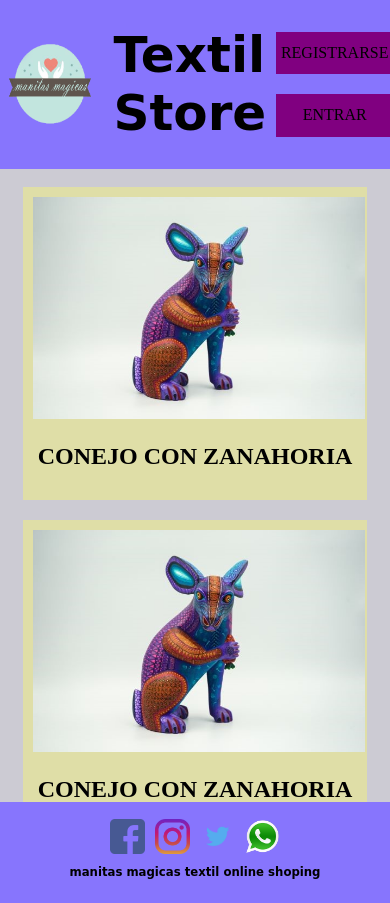
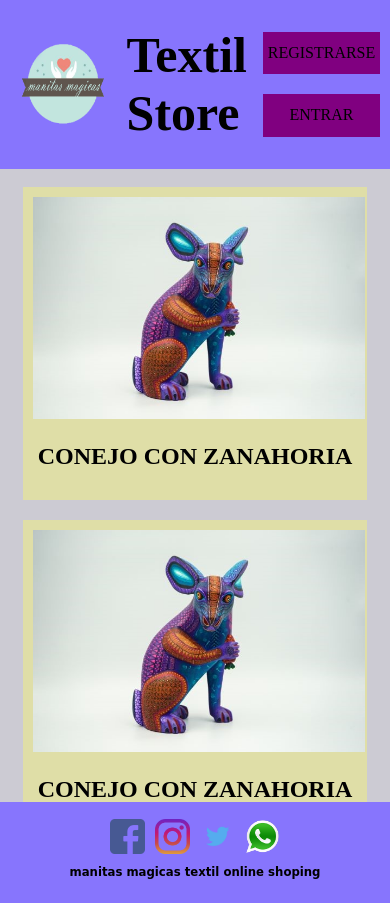
Before and after one commit to norberto-valentin/norberto-valentin.github-io, a plain HTML site: page index.html in a window 390 px wide. Drawn offline with Linux system fonts and the light colour scheme.

Commit message:
version 1

```diff
--- a/css/master.css
+++ b/css/master.css
@@ -78,7 +78,7 @@ footer{
     height: 20vh;
   }
   .title{
-    font-family: cursive;
+    font-family: nones;
     font-size: 50px;
   }
 
```
